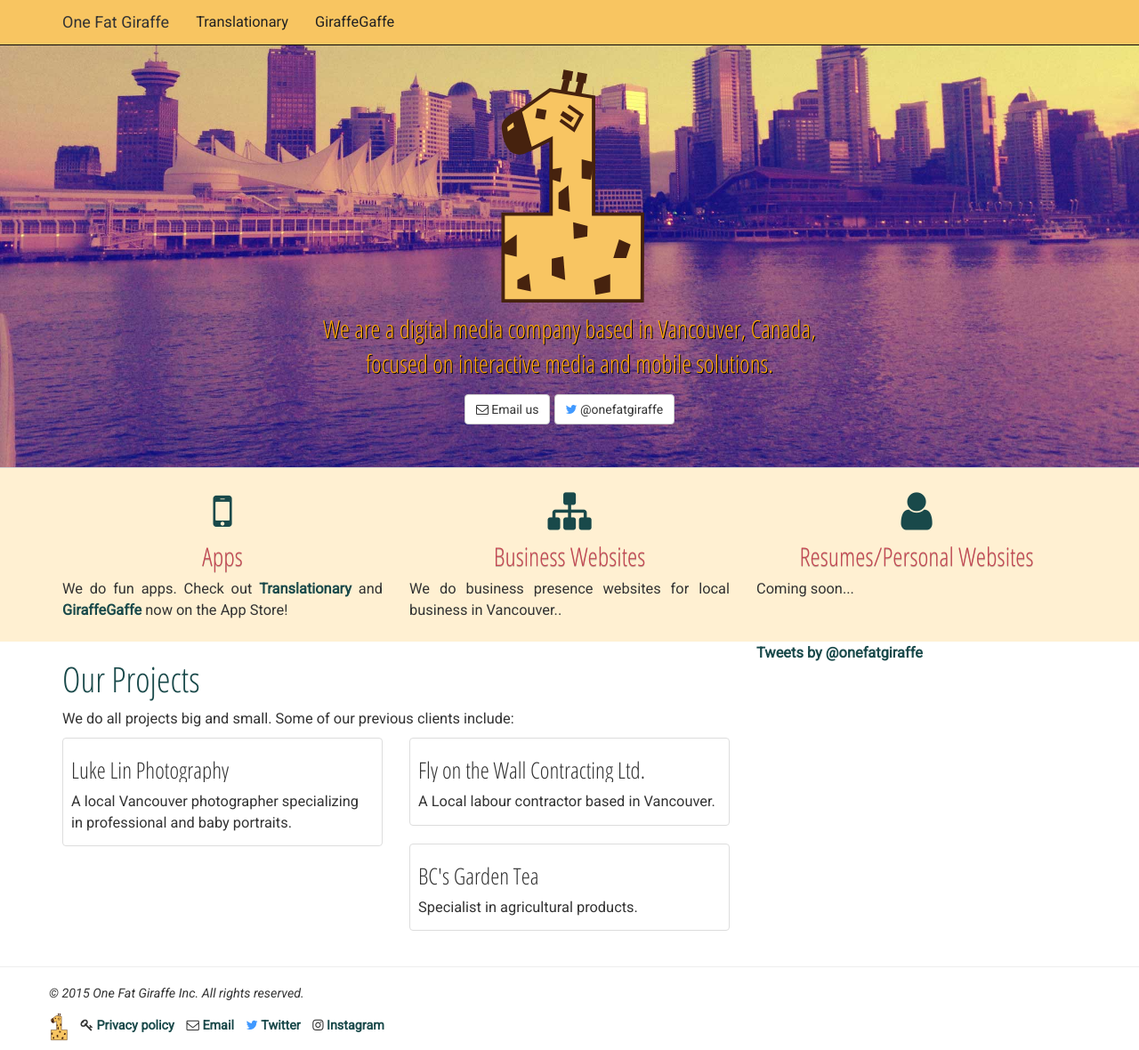
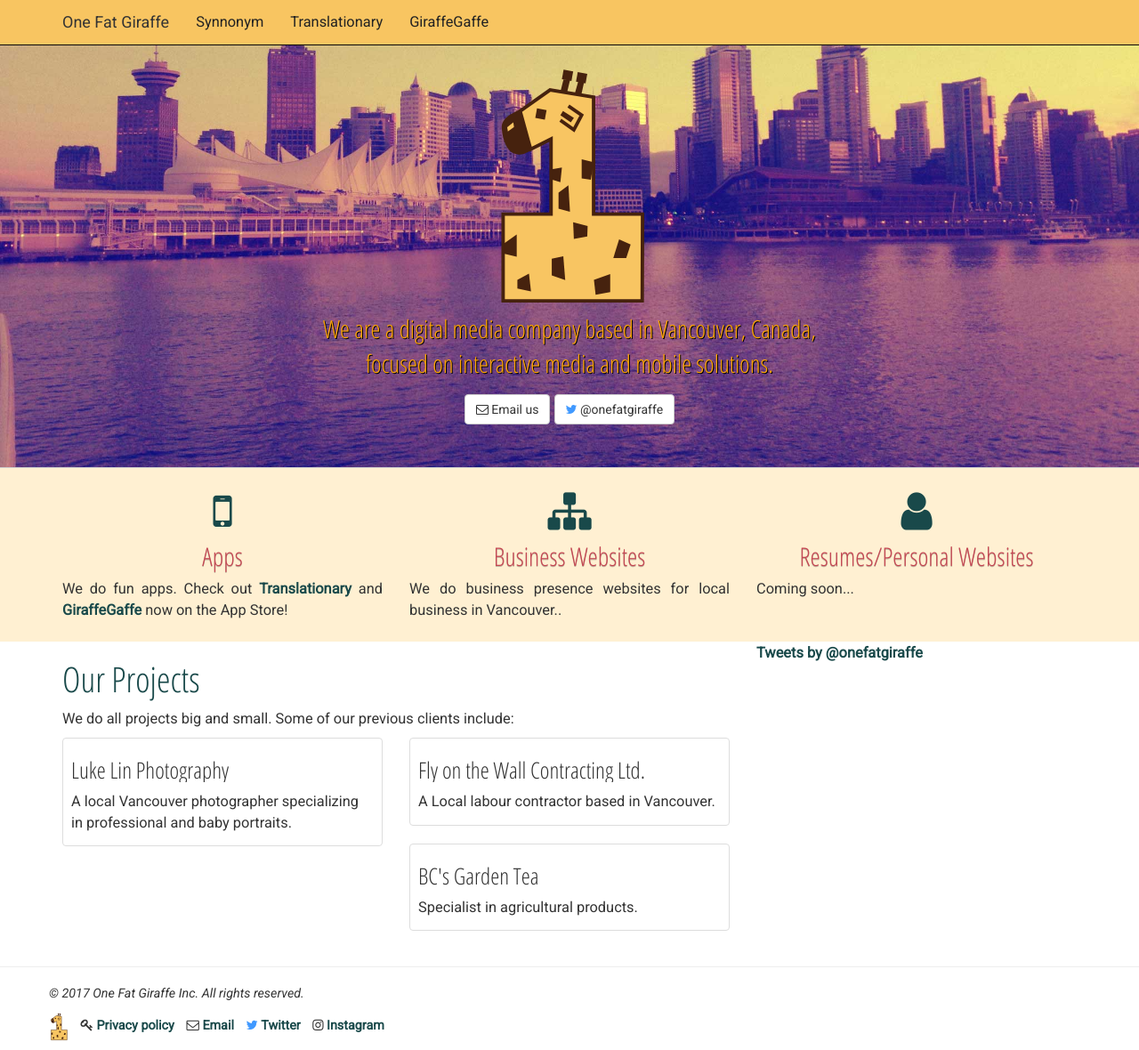
Before and after one commit to onefatgiraffe/onefatgiraffe.github.io, a Jekyll site: the page built from index.html, in a window 1280 px wide and 1180 px high. Shown: the whole window at 89% size. Built offline with Jekyll 4.4.1, drawn with Linux system fonts in a browser that asks for light colours; nearby versions of some CDN libraries; comment, search, counter and statistics services are not loaded.

Commit message:
Liquid nav vars, synnonym product page layout

```diff
--- a/_includes/footer.html
+++ b/_includes/footer.html
@@ -4,7 +4,7 @@
   <div class="container">
     <div class="row">
       <footer>
-        <p><em>&copy; 2015 One Fat Giraffe Inc. All rights reserved.</em></p>
+        <p><em>&copy; 2017 One Fat Giraffe Inc. All rights reserved.</em></p>
         <ul class="list-inline">
         <a href="https://onefatgiraffe.com"><img src="/img/ofg.svg" alt="One Fat Giraffe Inc."></a>
           <li>
--- a/_includes/navigation.html
+++ b/_includes/navigation.html
@@ -11,8 +11,9 @@
     </div>
     <div id="navbar" class="navbar-collapse collapse">
       <ul class="nav navbar-nav">
-        <li><a href="https://translationary.onefatgiraffe.com">Translationary</a></li>
-        <li><a href="/giraffegaffe">GiraffeGaffe</a></li>
+        {% for nav in site.data.nav %}
+        <li><a href="{{nav.url}}">{{nav.name}}</a></li>
+        {% endfor %}
       </ul>
 <!--       <ul class="nav navbar-nav navbar-right navbar-social">
       {% if site.twitter %}
--- a/css/main.css
+++ b/css/main.css
@@ -1,3 +1,20 @@
+#phone {
+  background-position: center top;
+  background-repeat: no-repeat;
+  background-size: 360px;
+  height: 750px;
+  width: 360px;
+  margin: 1em 0 0 0;
+  padding: 0;
+  text-align: -webkit-center;
+}
+
+#demovideo {
+  margin-top: 90px;
+  width: 322px;
+  height:556px;
+}
+
 /* ==========================================================================
    Friends Of Cake
    ========================================================================== */
```
Also changed, not shown: _data/nav.yml (added, +8 -0 lines), _layouts/product.html (added, +21 -0 lines), synnonym/index.md (added, +27 -0 lines), synnonym/screen.png (added), 2 other files.
